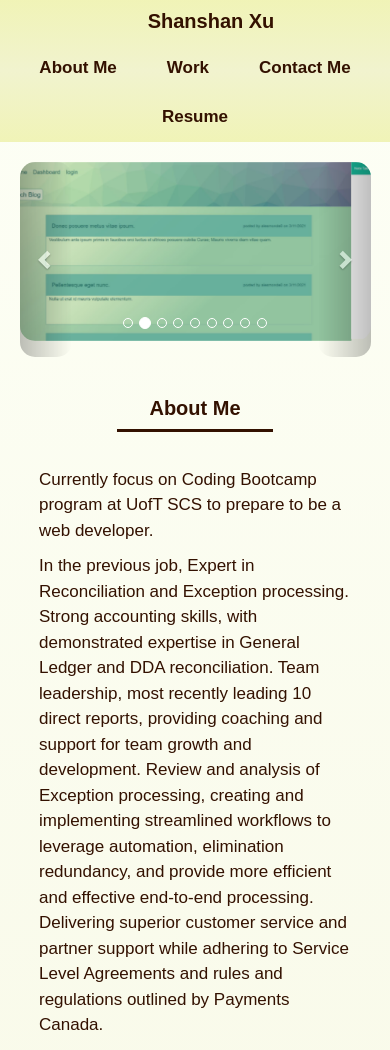
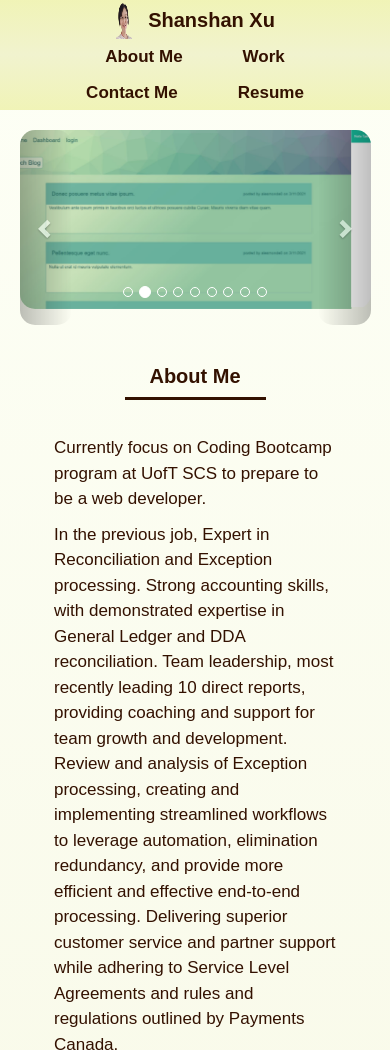
Before and after one commit to Shanshantina/shanshanxu.portfolio, a plain HTML site: page index.html in a window 390 px wide. Shown: the top 1050 px of the page. Drawn offline with nearby package versions, Linux system fonts and the light colour scheme.

Commit message:
add photo to header and adjust css

```diff
--- a/assets/css/style.css
+++ b/assets/css/style.css
@@ -43,8 +43,6 @@
   }
 
 body {
-    margin: 0;
-    padding: 0;
     color: var(--primary);
     font-family: Arial, Helvetica, sans-serif;
     background-image: var(--gradient);
@@ -57,27 +55,35 @@ header {
     background-image: var(--header);
     display: flex;
     flex-direction: row;
-    justify-content: space-around;
     flex-wrap: wrap;
-    align-items: center;
-    padding: auto;
 }
 
-.name {
-    height: 11vw;
+.row {
+    margin: 0;
+    padding: 0;
+}
+
+.photo {
     display: flex;
     justify-content: center;
     align-items: center;
 }
 
-.name a {
+.photo img {
+    width: 6%;
+    height: 6vw;
+    margin-right: 15px;
+}
+
+.photo a {
     color: var(--primary);
     font-size: 48px;
     font-weight: bold;
     text-decoration: none;
+    margin-top: 30px;
 }
 
-.name a:hover {
+.photo a:hover {
     color: var(--red);
     text-decoration: none;
 }
@@ -87,12 +93,12 @@ header nav {
     display: flex;
     flex-direction: row;
     flex-wrap: wrap;
-    margin: 42px 57px 0 0;
+    justify-content: center;
 }
 
 header nav a {
     text-decoration: none;
-    padding: 2px 15px;
+    padding: 2px 57px;
     margin: 10px;
     font-weight: bold;
     font-size: 27px;
@@ -280,16 +286,14 @@ footer a:hover {
         align-items: center;
     }
 
-    .name {
-        width:  100%;
-        margin-left: 16px;
+    .photo img {
+        width: 7%;
+        height: 7vw;
     }
 
-    .name a {
-        width: 100%;
-        padding: 5px;
+    .photo a {
         font-size: 37px;
-        text-align: center;
+        margin-top: 0;
     }
 
 
@@ -300,6 +304,7 @@ footer a:hover {
 
     header nav a {
         font-size: 22px;
+        padding: 2px 40px;
     }
 
     .section-title {
@@ -311,9 +316,11 @@ footer a:hover {
 @media screen and (max-width: 768px) {
     header nav a {
         font-size: 20px;
+        padding: 2px 35px;
+        margin: 7px;
     }
 
-    .name a {
+    .photo a {
         font-size: 35px;
     }
 
@@ -335,9 +342,16 @@ footer a:hover {
 @media screen and (max-width: 575px) {
     header nav a {
         font-size: 18px;
+        padding: 0 25px;
+        margin: 5px;
     }
 
-    .name a {
+    .photo img {
+        width: 8%;
+        height: 8vw;
+    }
+
+    .photo a {
         font-size: 26px;
     }
 
@@ -361,7 +375,12 @@ footer a:hover {
         font-size: 17px;
     }
 
-    .name a {
+    .photo img {
+        width: 10%;
+        height: 10vw;
+    }
+
+    .photo a {
         font-size: 20px;
     }
 
--- a/index.html
+++ b/index.html
@@ -11,14 +11,14 @@
 
   <body>
 
-      <header>
-        <div>
-          <div class="name">
-            <a href="./assets/images/photo.png" target="_blank">Shanshan Xu</a>
-          </div>
+      <header class="row">
+        <div class="col-sm-12 photo">
+          <img src="./assets/images/photo.png" alt="a picture of me which wear a glasses with smile on the face." />
+          <a href="./assets/images/photo.png" target="_blank">Shanshan Xu</a>
         </div>
 
-        <nav>
+
+        <nav class="col-sm-12">
               <a href="#about-me">About Me</a>
               <a href="#work">Work</a>
               <a href="#contact-me">Contact Me</a>
```
